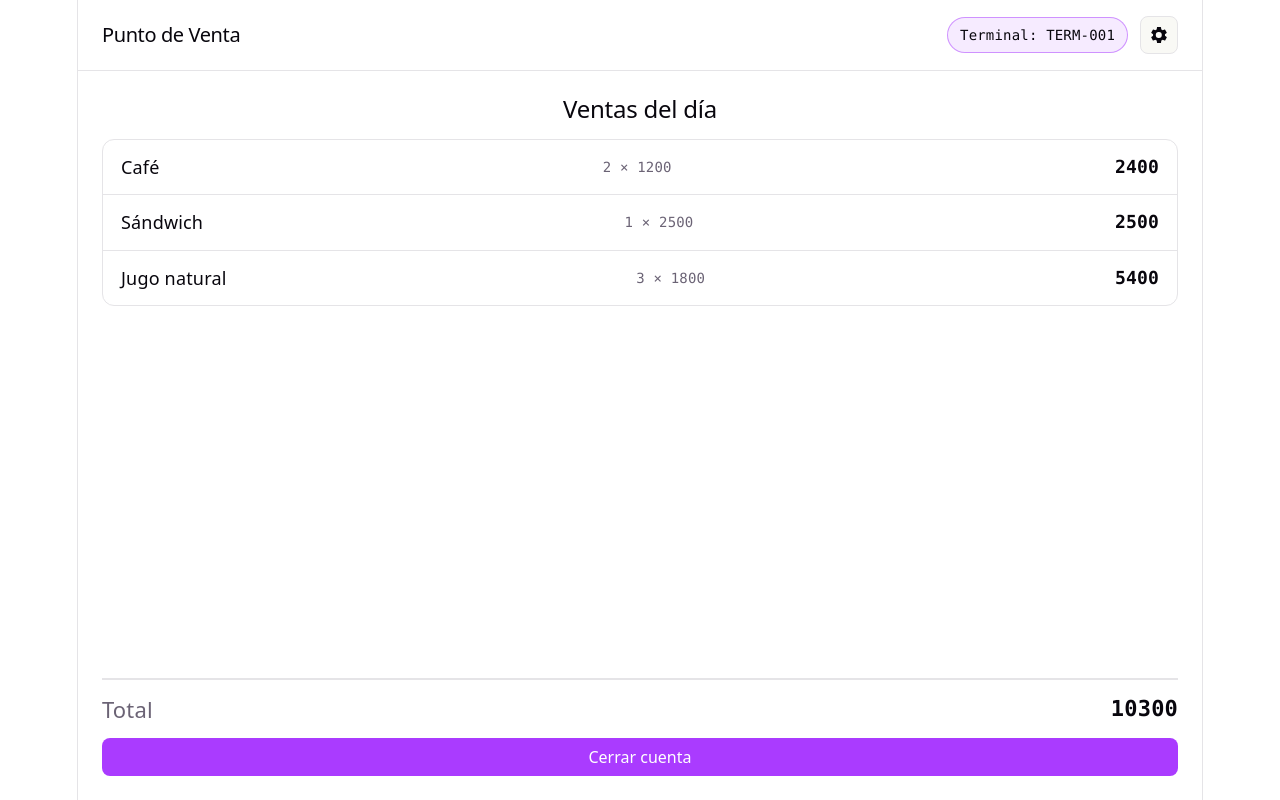
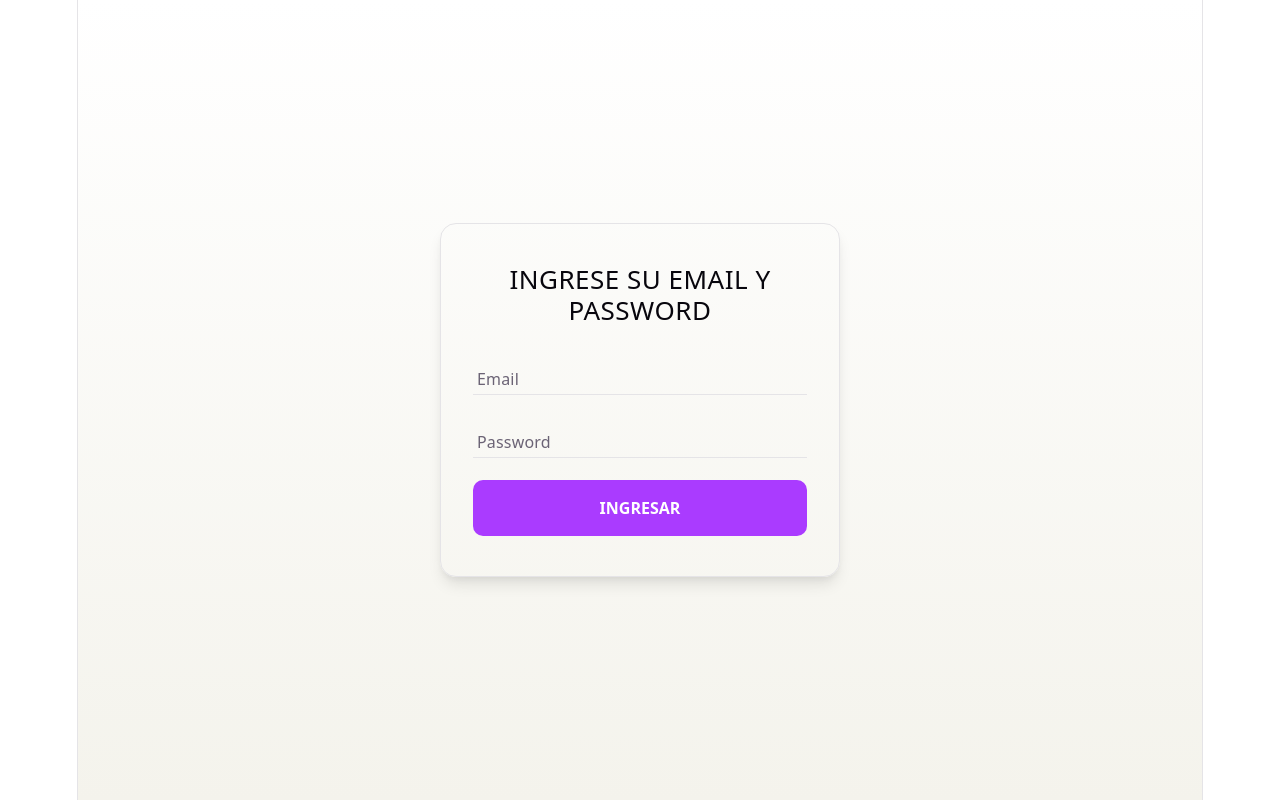
Before and after one commit to Hiro6634/point-of-sale, a React (Vite) app: page / in a window 1280 px wide. Built offline with nearby package versions, Linux system fonts and the light colour scheme.

Commit message:
HU-003: Se implemento un login basico mokeado[

```diff
--- a/src/App.css
+++ b/src/App.css
@@ -285,3 +285,124 @@
   color: var(--accent);
   font-weight: 600;
 }
+
+/* ---- Login (look netlify-deploy) ---- */
+
+.login-page {
+  display: flex;
+  align-items: center;
+  justify-content: center;
+  min-height: 100svh;
+  padding: 24px;
+  box-sizing: border-box;
+  background: linear-gradient(180deg, var(--bg), var(--code-bg));
+}
+
+.sign-in-container {
+  width: 100%;
+  max-width: 400px;
+  background: var(--card-bg);
+  border: 1px solid var(--border);
+  border-radius: 16px;
+  box-shadow: var(--shadow);
+  padding: 40px 32px;
+  box-sizing: border-box;
+  text-align: left;
+
+  h2 {
+    margin: 0 0 28px;
+    font-size: 26px;
+    text-transform: uppercase;
+    letter-spacing: 0.5px;
+    text-align: center;
+  }
+
+  form {
+    display: flex;
+    flex-direction: column;
+    gap: 22px;
+  }
+}
+
+.login-error {
+  margin: 0;
+  padding: 10px 14px;
+  background: var(--danger-bg);
+  border: 1px solid var(--danger-border);
+  color: var(--danger);
+  border-radius: 8px;
+  font-size: 14px;
+}
+
+.login-button {
+  padding: 14px;
+  font: inherit;
+  font-size: 16px;
+  font-weight: 700;
+  text-transform: uppercase;
+  letter-spacing:  fri0.5px;
+  color: #fff;
+  background: var(--accent);
+  border: 1px solid transparent;
+  border-radius: 10px;
+  cursor: pointer;
+  transition: box-shadow 0.3s, background 0.3s;
+
+  &:hover {
+    box-shadow: var(--shadow);
+  }
+
+  &:focus-visible {
+    outline: 2px solid var(--accent);
+    outline-offset: 2px;
+  }
+}
+
+/* Floating label (form-input) */
+
+.group {
+  position: relative;
+}
+
+.form-input {
+  width: 100%;
+  box-sizing: border-box;
+  font: inherit;
+  font-size: 18px;
+  color: var(--text-h);
+  background: transparent;
+  border: none;
+  border-bottom: 1px solid var(--border);
+  padding: 8px 4px 6px;
+  border-radius: 0;
+
+  &:focus {
+    outline: none;
+    border-bottom-color: var(--accent);
+  }
+
+  &[type='password'] {
+    letter-spacing: 0.3em;
+  }
+}
+
+.form-label {
+  position: absolute;
+  left: 4px;
+  top: 12px;
+  font-size: 16px;
+  font-weight: normal;
+  color: var(--text);
+  pointer-events: none;
+  transition:
+    top 300ms ease,
+    font-size 300ms ease,
+    color 300ms ease;
+
+  &.shrink,
+  .form-input:focus ~ & {
+    top: -12px;
+    font-size: 13px;
+    color: var(--accent);
+  }
+}
--- a/src/App.jsx
+++ b/src/App.jsx
@@ -1,5 +1,6 @@
 import { useState } from 'react'
 import CloseAccount from './components/CloseAccount.jsx'
+import LoginForm from './components/LoginForm.jsx'
 import Settings from './components/Settings.jsx'
 import { DEFAULT_TERMINAL_ID, STORAGE_KEYS } from './config.js'
 import { useLocalStorage } from './hooks/useLocalStorage.js'
@@ -28,6 +29,10 @@ function App() {
     DEFAULT_TERMINAL_ID,
   )
   const [closingPayload, setClosingPayload] = useState(null)
+  const [currentUser, setCurrentUser] = useLocalStorage(
+    STORAGE_KEYS.currentUser,
+    null,
+  )
 
   const total = sales.reduce((sum, sale) => sum + sale.price * sale.qty, 0)
 
@@ -38,6 +43,20 @@ function App() {
   function handleClosingDone() {
     setClosingPayload(null)
     setSales([])
+  }
+
+  function handleSignIn(email) {
+    setCurrentUser(email)
+    setView('pos')
+  }
+
+  function handleSignOut() {
+    setCurrentUser(null)
+    setView('pos')
+  }
+
+  if (!currentUser) {
+    return <LoginForm onSignIn={handleSignIn} />
   }
 
   if (view === 'settings') {
@@ -61,6 +80,13 @@ function App() {
           <span className="terminal-chip" title="Terminal activo">
             Terminal: {terminalId}
           </span>
+          <button
+            type="button"
+            className="button secondary"
+            onClick={handleSignOut}
+          >
+            Salir
+          </button>
           <button
             type="button"
             className="button icon-button"
--- /dev/null
+++ b/src/components/LoginForm.jsx
@@ -0,0 +1,64 @@
+import { useState } from 'react'
+import FormInput from './form-input/FormInput.jsx'
+
+const MIN_PASSWORD_LENGTH = 6
+
+export default function LoginForm({ onSignIn }) {
+  const [credentials, setCredentials] = useState({ email: '', password: '' })
+  const [error, setError] = useState(null)
+
+  function handleChange(event) {
+    const { value, name } = event.target
+    setCredentials((prev) => ({ ...prev, [name]: value }))
+    if (error) setError(null)
+  }
+
+  function handleSubmit(event) {
+    event.preventDefault()
+    const email = credentials.email.trim()
+    const password = credentials.password
+
+    if (!email || !password) {
+      setError('Ingresá tu email y contraseña.')
+      return
+    }
+    if (password.length < MIN_PASSWORD_LENGTH) {
+      setError(`La contraseña debe tener al menos ${MIN_PASSWORD_LENGTH} caracteres.`)
+      return
+    }
+
+    onSignIn(email)
+  }
+
+  return (
+    <section className="login-page">
+      <div className="sign-in-container">
+        <h2>Ingrese su email y password</h2>
+        <form onSubmit={handleSubmit}>
+          <FormInput
+            name="email"
+            type="email"
+            label="Email"
+            value={credentials.email}
+            handleChange={handleChange}
+            autoComplete="email"
+            required
+          />
+          <FormInput
+            name="password"
+            type="password"
+            label="Password"
+            value={credentials.password}
+            handleChange={handleChange}
+            autoComplete="current-password"
+            required
+          />
+          {error && <p className="login-error">{error}</p>}
+          <button type="submit" className="login-button">
+            Ingresar
+          </button>
+        </form>
+      </div>
+    </section>
+  )
+}
--- /dev/null
+++ b/src/components/form-input/FormInput.jsx
@@ -0,0 +1,22 @@
+import { useId } from 'react'
+
+export default function FormInput({ handleChange, label, ...otherProps }) {
+  const id = useId()
+  const hasValue = Boolean(otherProps.value)
+
+  return (
+    <div className="group">
+      <input
+        id={id}
+        className="form-input"
+        onChange={handleChange}
+        {...otherProps}
+      />
+      {label ? (
+        <label htmlFor={id} className={`form-label${hasValue ? ' shrink' : ''}`}>
+          {label}
+        </label>
+      ) : null}
+    </div>
+  )
+}
--- a/src/config.js
+++ b/src/config.js
@@ -2,4 +2,5 @@ export const DEFAULT_TERMINAL_ID = 'TERM-001'
 
 export const STORAGE_KEYS = {
   terminalId: 'pos:terminalId',
+  currentUser: 'pos:currentUser',
 }
```
Also changed, not shown: public/sw.js (+24 -3 lines).
